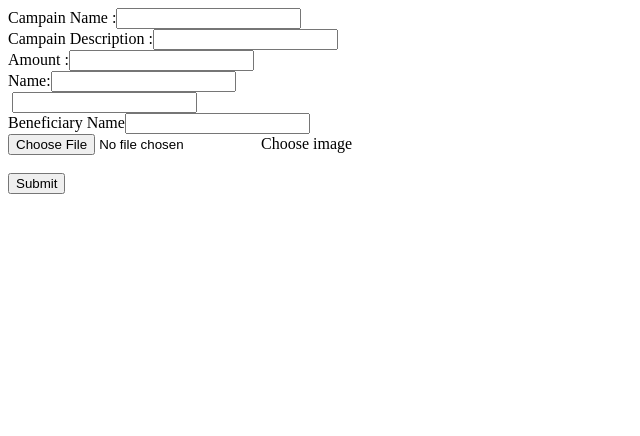
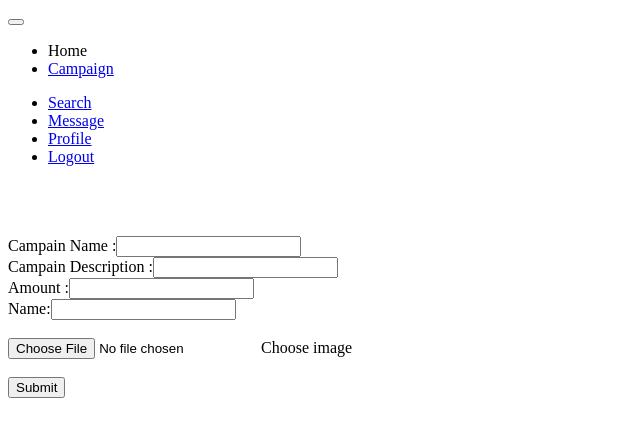
Before and after one commit to QMYM/DonateAndHelp, a React app: page /Beneficiaries_Campaign in a window 1280 px wide. Shown: the top 436 px of the page, without its empty margins (0-640 px from the left). Built offline with nearby package versions, Linux system fonts and the light colour scheme; the HTML template or start-up script is replaced by a standard one.

Commit message:
style edit

```diff
--- a/react-client/src/components/Beneficiaries.jsx
+++ b/react-client/src/components/Beneficiaries.jsx
@@ -9,7 +9,7 @@ import {
   withRouter
 } from 'react-router-dom';
 import Message from './Message.jsx'
-import Beneficiaries_Campaign from './Beneficiaries_Campaign.jsx'
+import BeneficiariesCampaign from './Beneficiaries_Campaign.jsx'
 import BeneficiariesProfile from './Beneficiaries_Profile.jsx'
 
 class Beneficiaries extends React.Component {
@@ -33,8 +33,6 @@ class Beneficiaries extends React.Component {
   render () {
     return (
       <div>
-    <Router>
-    <div>
 
         <nav className='navbar navbar-fixed-top navbar-default'>
     <div className='container'>
@@ -45,35 +43,29 @@ class Beneficiaries extends React.Component {
     <span className='icon-bar' />
     </button>
     <ul className='navbar-nav mr-auto nav '>
-    <li>  <Link to='/'>Home</Link></li>
-    <li ><Link href='/Beneficiaries_Campaign' to='/Beneficiaries_Campaign'>Beneficiaries_Campaign</Link></li>
+    <li>  <a to='/'>Home</a></li>
+    <li ><a href='/Beneficiaries_Campaign' to='/Beneficiaries_Campaign'>Campaign</a></li>
     </ul>
     </div>
     <div className='collapse navbar-collapse' id='myNavbar'>
     <form className=' '>
-
+    <Router>
     <ul className='nav navbar-nav navbar-right ' >
     <li> <a href='/search' className='icon-bar' >Search</a> </li>
-    <li> <Link className='icon-bar' to='/message' replace >Message</Link> </li>
-    <li> <Link  className='icon-bar' to='/Beneficiaries_Profile'>Profile</Link> </li>
-    <li> <a onClick={this.logout} className='icon-bar' to='/logout'>Logout</a> </li>
+    <li> <a href='/message' className='icon-bar' to='/message' replace >Message</a> </li>
+    <li> <a href='/Beneficiaries_Profile' className='icon-bar' to='/Beneficiaries_Profile'>Profile</a> </li>
+    <li> <a href='/' onClick={this.logout} className='icon-bar' to='/logout'>Logout</a> </li>
+    <Route path="/Beneficiaries_Profile" component={BeneficiariesProfile} />
+    <Route path="/message" component={Message} />
+    <Route path="/Beneficiaries_Campaign" component = {BeneficiariesCampaign} />
     </ul>
+    </Router>
     </form>
     </div>
     </div>
     </nav>
     <br/>
 
-    <div className="content">
-    <Route path="/Beneficiaries_Profile" render={()=><BeneficiariesProfile /> } />
-    <Route path="/Message" render={()=><Message /> } />
-    <Route path="/Beneficiaries_Campaign" render={()=><Beneficiaries_Campaign /> } />
-
-    </div>
-
-    </div>
-
-    </Router>
       </div>
       )
   }
--- a/react-client/src/components/Beneficiaries_Campaign.jsx
+++ b/react-client/src/components/Beneficiaries_Campaign.jsx
@@ -1,7 +1,17 @@
 import React from 'react'
 import $ from 'jquery'
 import axios from 'axios'
+import {
+  BrowserRouter as Router,
+  Route,
+  Link,
+  Redirect,
+  withRouter
+} from 'react-router-dom';
 import {Well} from 'react-bootstrap';
+import Message from './Message.jsx'
+import BeneficiariesProfile from './Beneficiaries_Profile.jsx'
+
 
 
 class Beneficiaries_Campaign extends React.Component {
@@ -62,6 +72,40 @@ class Beneficiaries_Campaign extends React.Component {
 
    return (
     <div>
+        <nav className='navbar navbar-fixed-top navbar-default'>
+    <div className='container'>
+    <div className='navbar-header'>
+    <button type='button' className='navbar-toggle' data-toggle='collapse' data-target='#myNavbar'>
+    <span className='icon-bar' />
+    <span className='icon-bar' />
+    <span className='icon-bar' />
+    </button>
+    <ul className='navbar-nav mr-auto nav '>
+    <li>  <a to='/'>Home</a></li>
+    <li ><a href='/Beneficiaries_Campaign' to='/Beneficiaries_Campaign'>Campaign</a></li>
+    </ul>
+    </div>
+    <div className='collapse navbar-collapse' id='myNavbar'>
+    <form className=' '>
+    <Router>
+    <ul className='nav navbar-nav navbar-right ' >
+    <li> <a href='/search' className='icon-bar' >Search</a> </li>
+    <li> <a href='/message' className='icon-bar' to='/message' replace >Message</a> </li>
+    <li> <a href='/Beneficiaries_Profile' className='icon-bar' to='/Beneficiaries_Profile'>Profile</a> </li>
+    <li> <a href='/' onClick={this.logout} className='icon-bar' to='/logout'>Logout</a> </li>
+    <Route path="/Beneficiaries_Profile" component={BeneficiariesProfile} />
+    <Route path="/message" component={Message} />
+    </ul>
+    </Router>
+    </form>
+    </div>
+    </div>
+    </nav>
+    <br/>
+    <br/>
+    <br/>
+
+
     <Well>
       <div className="container">
         <div className='row'>
@@ -74,17 +118,11 @@ class Beneficiaries_Campaign extends React.Component {
   <input type="text" name="campaignDescription" onChange={this.onChange}  className="form-control w3-round-xlarge" id="usr"/>
 </div>  <div className="form-group">
   <label for="usr">Amount :</label>
-  <input type="text" className="form-control w3-round-xlarge" id="usr"/>
+  <input type="text" name="campaignAmount" onChange={this.onChange} className="form-control w3-round-xlarge" id="usr"/>
 </div>  <div className="form-group">
   <label for="usr">Name:</label>
   <input type="text" className="form-control w3-round-xlarge" id="usr"/>
 </div>
-    <span><img src = {this.state.campaignImage} /> </span>
-    <label></label>
-    <input type="text" name="campaignAmount" onChange={this.onChange} />
-    <br/>
-    <label>Beneficiary Name</label>
-    <input type="text" onChange={this.onChange} />
     <br/>
     <form>
     <input type="file" name="image" onChange={this.uploadPhotoCampaign}/>
--- a/react-client/src/components/Beneficiaries_Profile.jsx
+++ b/react-client/src/components/Beneficiaries_Profile.jsx
@@ -8,10 +8,9 @@ import {
   Link,
   Redirect,
   withRouter
-} from 'react-router-dom'
-
-import Search_Donor from './Search_Donor.jsx'
+} from 'react-router-dom';
 import Message from './Message.jsx'
+import BeneficiariesCampaign from './Beneficiaries_Campaign.jsx'
 
 class Beneficiaries_Profile extends React.Component {
   constructor (props) {
@@ -131,6 +130,37 @@ render () {
   console.log("aaa" , this.state.post)
   return (
     <div style={{background:"white"}} >
+
+        <nav className='navbar navbar-fixed-top navbar-default'>
+    <div className='container'>
+    <div className='navbar-header'>
+    <button type='button' className='navbar-toggle' data-toggle='collapse' data-target='#myNavbar'>
+    <span className='icon-bar' />
+    <span className='icon-bar' />
+    <span className='icon-bar' />
+    </button>
+    <ul className='navbar-nav mr-auto nav '>
+    <li>  <a to='/'>Home</a></li>
+    <li ><a href='/Beneficiaries_Campaign' to='/Beneficiaries_Campaign'>Campaign</a></li>
+    </ul>
+    </div>
+    <div className='collapse navbar-collapse' id='myNavbar'>
+    <form className=' '>
+    <Router>
+    <ul className='nav navbar-nav navbar-right ' >
+    <li> <a href='/search' className='icon-bar' >Search</a> </li>
+    <li> <a href='/message' className='icon-bar' to='/message' replace >Message</a> </li>
+    <li> <a href='/Beneficiaries_Profile' className='icon-bar' to='/Beneficiaries_Profile'>Profile</a> </li>
+    <li> <a href='/' onClick={this.logout} className='icon-bar' to='/logout'>Logout</a> </li>
+    <Route path="/message" component={Message} />
+    <Route path="/Beneficiaries_Campaign" component = {BeneficiariesCampaign} />
+    </ul>
+    </Router>
+    </form>
+    </div>
+    </div>
+    </nav>
+    <br/>
 
     <form>
     <br/>
--- a/react-client/src/components/Donor.jsx
+++ b/react-client/src/components/Donor.jsx
@@ -66,7 +66,7 @@ class Donor extends React.Component {
     </button>
     <ul className='navbar-nav mr-auto nav '>
     <li>  <a herf='/home'>Home</a></li>
-    <li ><a href='/Donor_Campaign'>Donor_Campaign</a></li>
+    <li ><a href='/Donor_Campaign'>Campaign</a></li>
     </ul>
     </div>
     <div className='collapse navbar-collapse' id='myNavbar'>
@@ -76,7 +76,7 @@ class Donor extends React.Component {
     <ul className='nav navbar-nav navbar-right ' >
     <li> <a href='/searchD' className='icon-bar' >Search</a> </li>
     <li> <a href='/message' className='icon-bar' to='/message'>Message</a> </li>
-    <li> <a href='/Donor_Profile' className='icon-bar' to='/Donor_Profile'>Profiler</a> </li>
+    <li> <a href='/Donor_Profile' className='icon-bar' to='/Donor_Profile'>Profile</a> </li>
     <li> <a href ="#"onClick={this.logout} className='icon-bar' to='/logout'>Logout</a> </li>
     <Route path='/message' component={Message} />
     <Route path='/Donor_Campaign' component={Donor_Campaign} />
--- a/react-client/src/components/Donor_Campaign.jsx
+++ b/react-client/src/components/Donor_Campaign.jsx
@@ -2,7 +2,17 @@ import React from 'react'
 import $ from 'jquery'
 import axios from 'axios'
 import {Well} from 'react-bootstrap';
+import {
+  BrowserRouter as Router,
+  Route,
+  Link,
+  Redirect,
+  withRouter
+} from 'react-router-dom'
 
+import Donor_Profile from './Donor_Profile.jsx'
+import Search_Donor from './Search_Donor.jsx'
+import Message from './Message.jsx'
 
 class Donor_Campaign extends React.Component {
 
@@ -62,6 +72,40 @@ class Donor_Campaign extends React.Component {
 
    return (
     <div>
+        <nav className='navbar navbar-fixed-top navbar-default'>
+    <div className='container'>
+    <div className='navbar-header'>
+    <button type='button' className='navbar-toggle' data-toggle='collapse' data-target='#myNavbar'>
+    <span className='icon-bar' />
+    <span className='icon-bar' />
+    <span className='icon-bar' />
+    </button>
+    <ul className='navbar-nav mr-auto nav '>
+    <li>  <a herf='/home'>Home</a></li>
+    <li ><a href='/Donor_Campaign'>Campaign</a></li>
+    </ul>
+    </div>
+    <div className='collapse navbar-collapse' id='myNavbar'>
+    <form className=' '>
+
+    <Router>
+    <ul className='nav navbar-nav navbar-right ' >
+    <li> <a href='/searchD' className='icon-bar' >Search</a> </li>
+    <li> <a href='/message' className='icon-bar' to='/message'>Message</a> </li>
+    <li> <a href='/Donor_Profile' className='icon-bar' to='/Donor_Profile'>Profile</a> </li>
+    <li> <a href ="#"onClick={this.logout} className='icon-bar' to='/logout'>Logout</a> </li>
+    <Route path='/message' component={Message} />
+    <Route path='/Donor_Profile' component={Donor_Profile}/>
+    <Route path='/searchD' component={Search_Donor}/>
+    </ul>
+    </Router>
+    </form>
+    </div>
+    </div>
+    </nav>
+  <br/>
+    <br/>
+    <br/>
     <Well>
       <div className="container">
         <div className='row'>
--- a/react-client/src/components/Donor_Profile.jsx
+++ b/react-client/src/components/Donor_Profile.jsx
@@ -111,7 +111,36 @@ render () {
   return (
     <div>
 
+        <nav className='navbar navbar-fixed-top navbar-default'>
+    <div className='container'>
+    <div className='navbar-header'>
+    <button type='button' className='navbar-toggle' data-toggle='collapse' data-target='#myNavbar'>
+    <span className='icon-bar' />
+    <span className='icon-bar' />
+    <span className='icon-bar' />
+    </button>
+    <ul className='navbar-nav mr-auto nav '>
+    <li>  <a herf='/home'>Home</a></li>
+    <li ><a href='/Donor_Campaign'>Campaign</a></li>
+    </ul>
+    </div>
+    <div className='collapse navbar-collapse' id='myNavbar'>
+    <form className=' '>
 
+    <Router>
+    <ul className='nav navbar-nav navbar-right ' >
+    <li> <a href='/searchD' className='icon-bar' >Search</a> </li>
+    <li> <a href='/message' className='icon-bar' to='/message'>Message</a> </li>
+    <li> <a href='/Donor_Profile' className='icon-bar' to='/Donor_Profile'>Profile</a> </li>
+    <li> <a href ="#"onClick={this.logout} className='icon-bar' to='/logout'>Logout</a> </li>
+    <Route path='/message' component={Message} />
+    <Route path='/searchD' component={Search_Donor}/>
+    </ul>
+    </Router>
+    </form>
+    </div>
+    </div>
+    </nav>
 
     <span><img src = {this.state.image || "https://orig00.deviantart.net/3cc1/f/2012/247/1/b/meelo_facebook_default_profile_picture_by_redjanuary-d5dmoxd.jpg"} style={{width:"400px", height:"400px"}} /> </span>
     <form>
```
